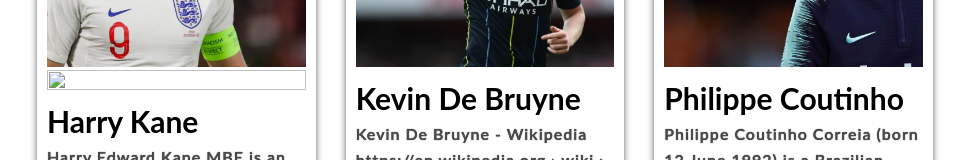
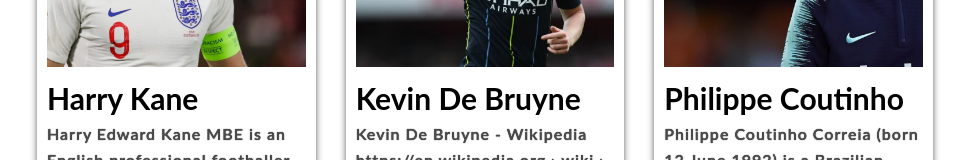
Before and after one commit to sabbir-devs/football, a plain HTML site: page index.html in a window 1280 px wide. Shown: the part 2643-2803 px from the top of the page, without its empty margins (155-1124 px from the left). Drawn offline with Linux system fonts and the light colour scheme.

Commit message:
Update index.html

```diff
--- a/index.html
+++ b/index.html
@@ -141,7 +141,6 @@
             <div class="singel_player">
                 <article>
                     <img src="image/player-10.png" alt="">
-                    <img src="images/players/player-10.png" alt="">
                     <h2>Harry Kane</h2>
                     <p>Harry Edward Kane MBE is an English professional footballer who plays as a striker for Premier League
                         club Tottenham Hotspur and captains the England national team.
```
